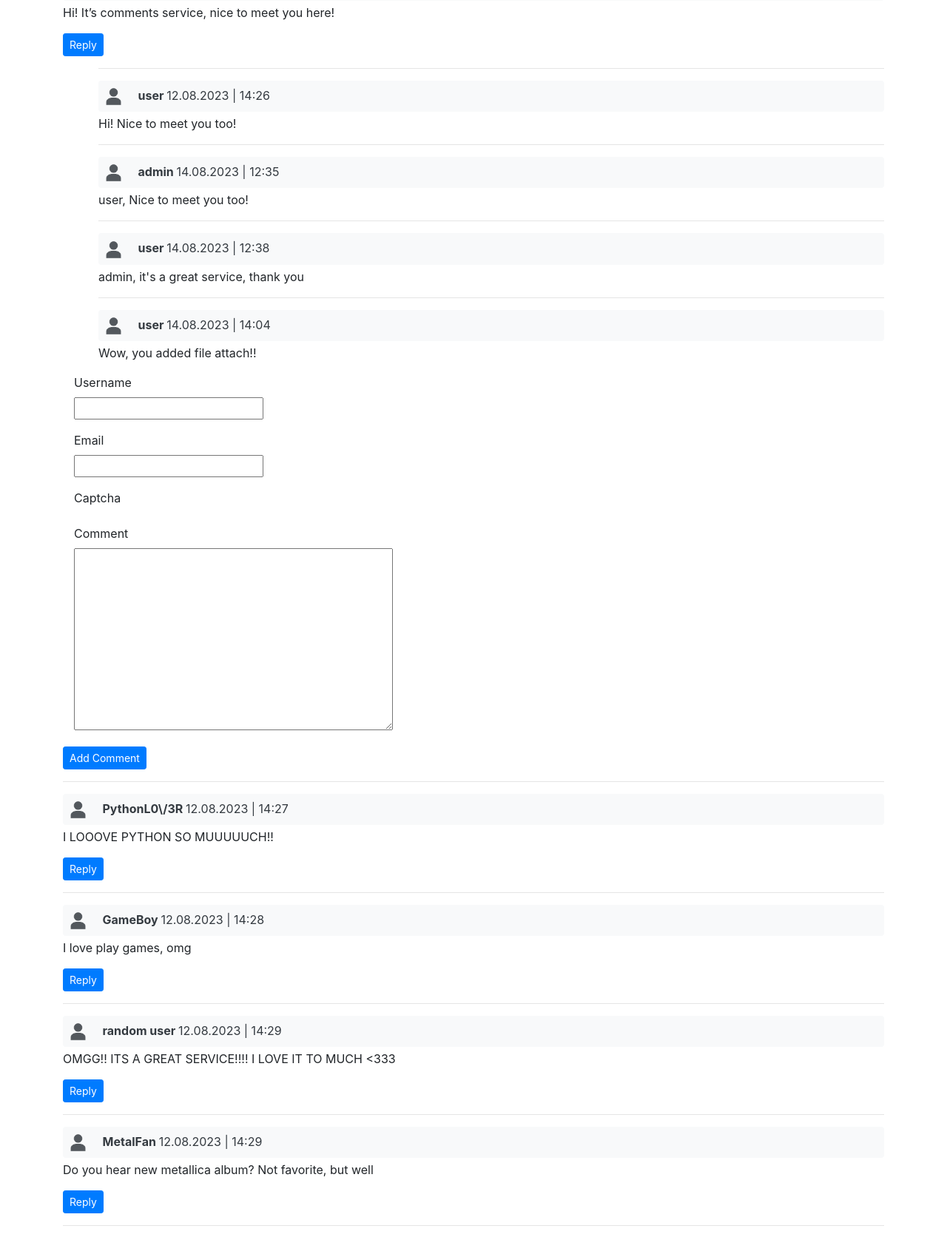
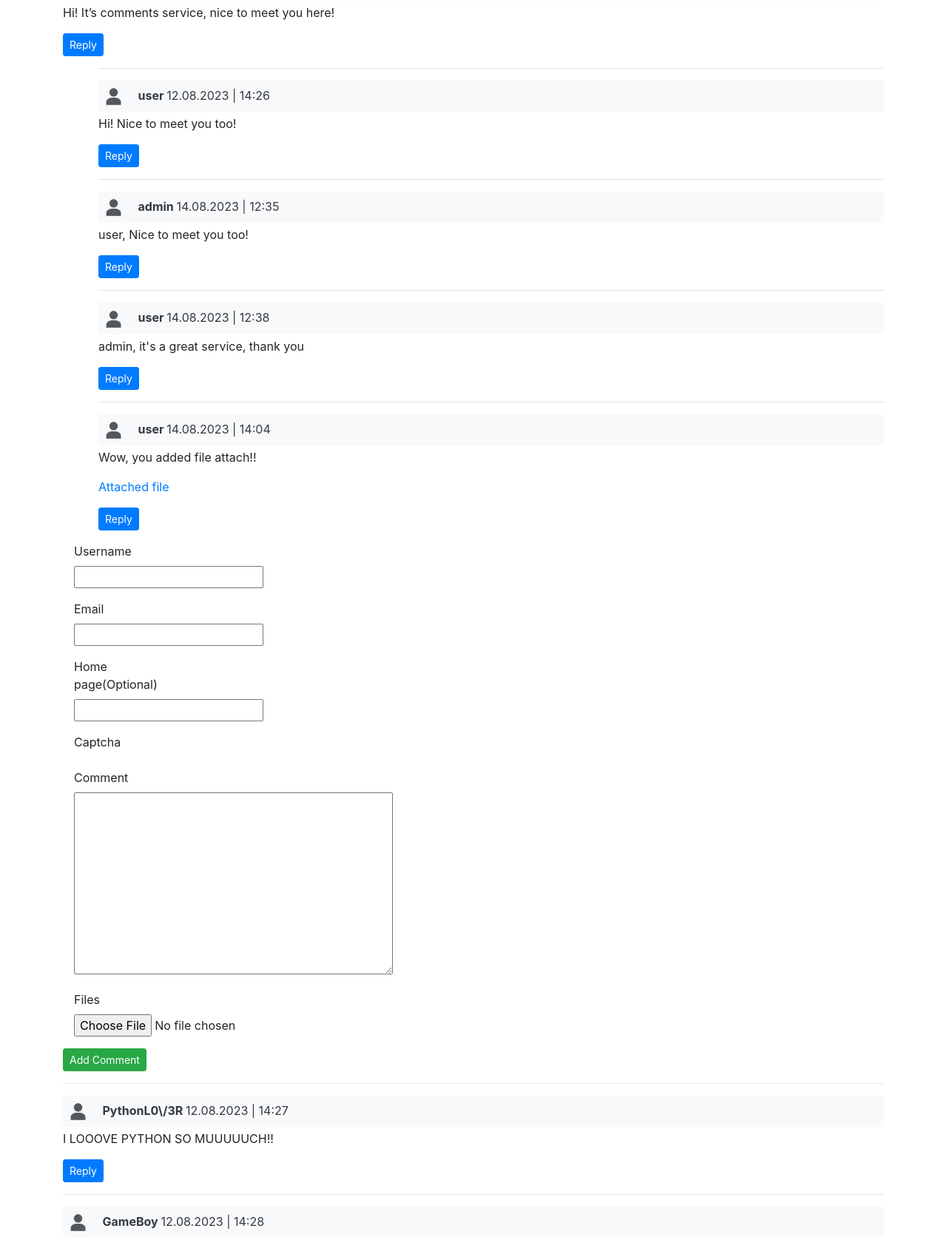
Before and after one commit to KittNeKit/dZENcomments, a Django app: page / in a window 1280 px wide, after a click on "Reply". Shown: the part 293-1965 px from the top of the page at 74% size. Run offline with Django 4.2, Linux system fonts and the light colour scheme; data comes from the database, SQL or seed files in the repository; some libraries are stand-ins or nearby versions.

Commit message:
Update comments_list.html

```diff
--- a/templates/comments/comments_list.html
+++ b/templates/comments/comments_list.html
@@ -5,7 +5,7 @@
     <div class="container mt-5">
         <h1>Comments List</h1>
         <button class="btn btn-primary btn-sm mb-3" id="showCommentForm">Add Comment</button>
-        <form action="" method="post" class="comment-add" id="commentForm" style="display: none;">
+        <form action="" method="post" class="comment-add" id="commentForm" style="display: none;" enctype="multipart/form-data">
             {% csrf_token %}
             <div class="form-group col-md-3">
               <label for="{{ form.username.id_for_label }}">Username</label>
@@ -16,14 +16,27 @@
             {{ form.email }}
           </div>
           <div class="form-group col-md-2">
+            <label for="{{ form.home_page.id_for_label }}">Home page(Optional)</label>
+            {{ form.home_page }}
+          </div>
+          <div class="form-group col-md-2">
             <label for="{{ form.captcha.id_for_label }}">Captcha</label>
             {{ form.captcha }}
           </div>
             <div class="form-group col-md-2">
               <label for="{{ form.text.id_for_label }}">Comment</label>
               {{ form.text }}
+              <p>Tags</p>
+              <button class="btn btn-secondary" type="button" id="insertLink">Link</button>
+              <button class="btn btn-secondary" type="button" id="insertCode">Code</button>
+              <button class="btn btn-secondary" type="button" id="insertItalic">Italic</button>
+              <button class="btn btn-secondary" type="button" id="insertBold">Bold</button>
             </div>
-            <button type="submit" class="btn btn-primary btn-sm">Add Comment</button>
+          <div class="form-group col-md-2">
+            <label for="{{ form.file.id_for_label }}">Files</label>
+            {{ form.file }}
+          </div>
+            <button type="submit" class="btn btn-success btn-sm">Add Comment</button>
         </form>
     <form action="" method="get">
         <select class="btn btn-primary" id="order_by" name="order_by">
@@ -49,7 +62,13 @@
                      <b> {{ comment.username }} </b>
                       {{ comment.created_time |date:"d.m.Y | H:i" }}
                     </div>
-                    <p>{{ comment.text }}</p>
+                    {% if comment.home_page %}
+                       <p><a href="{{ comment.home_page }}">home page</a></p>
+                    {% endif %}
+                    <p>{{ comment.text|safe }}</p>
+                  {% if comment.file %}
+                   <p><a href="{{ comment.file }}">Attached file</a></p>
+                  {% endif %}
                     <button class="btn btn-primary btn-sm reply-btn" data-toggle="collapse" data-target="#replyForm{{ comment.id }}">Reply</button>
                 <div class="nested-comments ml-5">
                     {% for reply in comment.comments_set.all %}
@@ -60,13 +79,17 @@
                         <b> {{ reply.username }} </b>
                          {{ reply.created_time |date:"d.m.Y | H:i" }}
                        </div>
-                      <p>{{ reply.text }}</p>
-                    </div>
-                    {% endfor %}
-                </div>
+                      {% if reply.home_page %}
+                       <p><a href="{{ reply.home_page }}">home page</a></p>
+                      {% endif %}
+                      <p>{{ reply.text|safe }}</p>
+                      {% if reply.file %}
+                       <p><a href="{{ reply.file }}">Attached file</a></p>
+                      {% endif %}
+                      <button class="btn btn-primary btn-sm reply-btn" data-toggle="collapse" data-target="#replyForm{{ comment.id }}" data-username="{{ reply.username }}, ">Reply</button>
                     </div>
                       <div class="collapse mt-3" id="replyForm{{ comment.id }}">
-                    <form action="" method="post" class="comment-add">
+                        <form action="" method="post" class="comment-add" enctype="multipart/form-data">
                           <input type="hidden" name="parent_comment" value="{{ comment.id }}">
                             {% csrf_token %}
                             <div class="form-group col-md-3">
@@ -78,6 +101,10 @@
                               {{ form.email }}
                             </div>
                             <div class="form-group col-md-2">
+                              <label for="{{ form.home_page.id_for_label }}">Home page(Optional)</label>
+                              {{ form.home_page }}
+                            </div>
+                            <div class="form-group col-md-2">
                               <label for="{{ form.captcha.id_for_label }}">Captcha</label>
                               {{ form.captcha }}
                             </div>
@@ -85,7 +112,45 @@
                               <label for="{{ form.text.id_for_label }}">Comment</label>
                               {{ form.text }}
                             </div>
-                      <button type="submit" class="btn btn-primary btn-sm">Add Comment</button>
+                          <div class="form-group col-md-2">
+                            <label for="{{ form.file.id_for_label }}">Files</label>
+                            {{ form.file }}
+                          </div>
+                          <button type="submit" class="btn btn-success btn-sm">Add Comment</button>
+                        </form>
+                      </div>
+                    {% endfor %}
+                </div>
+            </div>
+                <div class="collapse mt-3" id="replyForm{{ comment.id }}">
+                    <form action="" method="post" class="comment-add" enctype="multipart/form-data">
+                      <input type="hidden" name="parent_comment" value="{{ comment.id }}">
+                        {% csrf_token %}
+                        <div class="form-group col-md-3">
+                          <label for="{{ form.username.id_for_label }}">Username</label>
+                          {{ form.username }}
+                        </div>
+                        <div class="form-group col-md-2">
+                          <label for="{{ form.email.id_for_label }}">Email</label>
+                          {{ form.email }}
+                        </div>
+                        <div class="form-group col-md-2">
+                          <label for="{{ form.home_page.id_for_label }}">Home page(Optional)</label>
+                          {{ form.home_page }}
+                        </div>
+                        <div class="form-group col-md-2">
+                          <label for="{{ form.captcha.id_for_label }}">Captcha</label>
+                          {{ form.captcha }}
+                        </div>
+                        <div class="form-group col-md-2">
+                          <label for="{{ form.text.id_for_label }}">Comment</label>
+                          {{ form.text }}
+                        </div>
+                        <div class="form-group col-md-2">
+                            <label for="{{ form.file.id_for_label }}">Files</label>
+                            {{ form.file }}
+                        </div>
+                      <button type="submit" class="btn btn-success btn-sm">Add Comment</button>
                     </form>
                 </div>
               {% endif %}
@@ -97,13 +162,14 @@
     </div>
 
 <script src="https://cdn.jsdelivr.net/npm/bootstrap@4.5.2/dist/js/bootstrap.min.js"></script>
-<script src="https://cdn.jsdelivr.net/npm/bootstrap@4.5.2/dist/js/bootstrap.min.js"></script>
 <script>
 document.addEventListener("DOMContentLoaded", function() {
     const replyButtons = document.querySelectorAll(".reply-btn");
     replyButtons.forEach(button => {
         button.addEventListener("click", () => {
             const form = button.parentNode.nextElementSibling;
+            const username = button.getAttribute("data-username");
+            form.querySelector("#id_text").value = username;
             form.classList.toggle("show");
         });
     });
@@ -120,24 +186,60 @@
     });
 </script>
 <script>
-  // Функція для зміни параметра order_by у URL
   function changeOrderBy(order) {
     var selectedValue = document.getElementById("orderByDropdown").value;
 
-    // Отримуємо поточний URL
     var currentUrl = window.location.href;
 
-    // Перевіряємо, чи вже є параметр у URL
     var separator = currentUrl.includes('?') ? '&' : '?';
 
-    // Видаляємо попередній параметр order_by, якщо він є
     var updatedUrl = currentUrl.replace(/([?&])order_by=[^&]+(&|$)/, '$1');
 
-    // Додаємо новий параметр order_by та order
     var newUrl = "?" + separator + 'order_by=' + selectedValue + '&order=' + order;
 
-    // Перезавантажуємо сторінку з новим URL
     window.location.href = newUrl;
   }
 </script>
+<script>
+document.addEventListener("DOMContentLoaded", function() {
+    const commentText = document.getElementById("id_text");
+    const insertLinkBtn = document.getElementById("insertLink");
+    const insertCodeBtn = document.getElementById("insertCode");
+    const insertItalicBtn = document.getElementById("insertItalic");
+    const insertBoldBtn = document.getElementById("insertBold");
+
+    insertLinkBtn.addEventListener("click", function() {
+        insertTag(commentText, '<a href="" title=""></a>');
+    });
+
+    insertCodeBtn.addEventListener("click", function() {
+        insertTag(commentText, '<code></code>');
+    });
+
+    insertItalicBtn.addEventListener("click", function() {
+        insertTag(commentText, '<i></i>');
+    });
+
+    insertBoldBtn.addEventListener("click", function() {
+        insertTag(commentText, '<strong></strong>');
+    });
+
+    function insertTag(input, tag) {
+        const start = input.selectionStart;
+        const end = input.selectionEnd;
+        const selectedText = input.value.substring(start, end);
+
+        if (selectedText) {
+            const newText = input.value.slice(0, start) + tag + selectedText + tag + input.value.slice(end);
+            input.value = newText;
+            input.setSelectionRange(start + tag.length, end + tag.length);
+        } else {
+            input.value = input.value.slice(0, start) + tag + input.value.slice(end);
+            input.setSelectionRange(start + tag.length, start + tag.length);
+        }
+
+        input.focus();
+    }
+});
+</script>
 {% endblock %}
```
Lines whose indentation alone changed are shown as unchanged.
